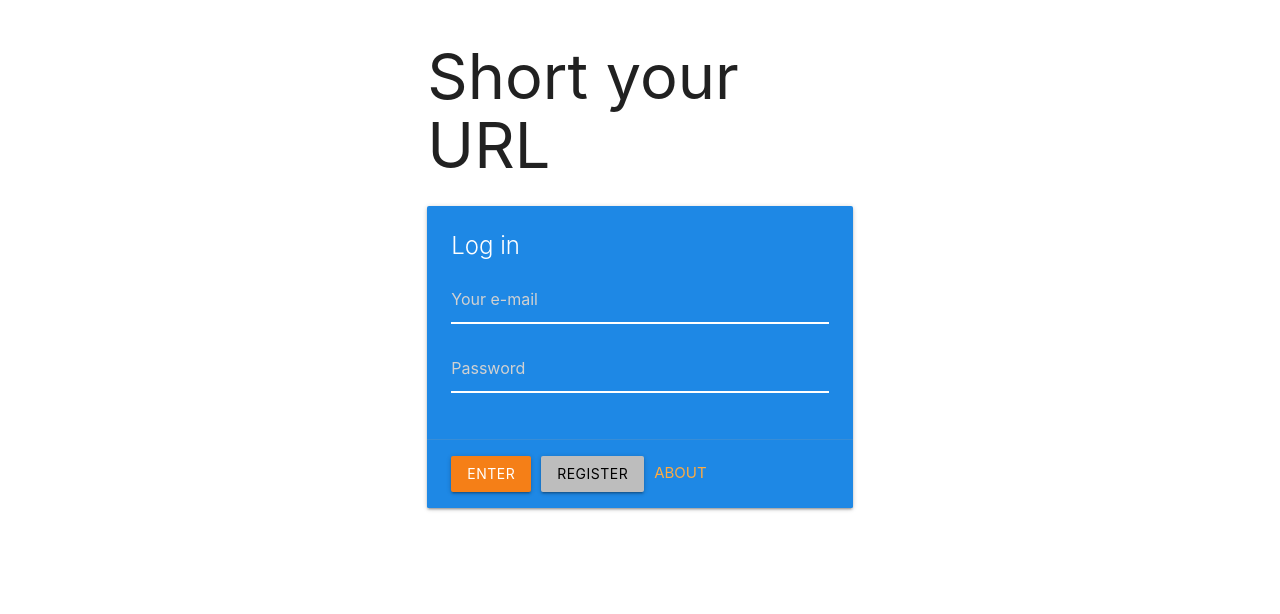
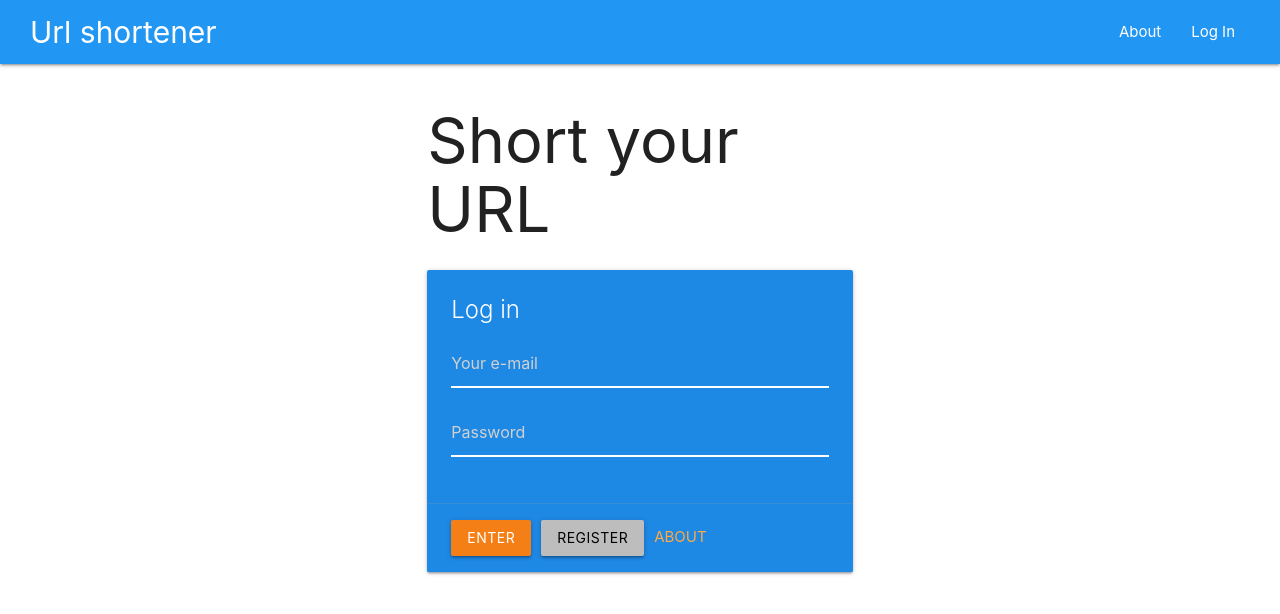
Before and after one commit to decss/MERN-url-shortener, a React (Create React App) app in the folder client/: page / in a window 1280 px wide. Shown: the top 614 px of the page. Built offline with nearby package versions, Linux system fonts and the light colour scheme.

Commit message:
Fix: navbar for auth adnd guest

```diff
--- a/client/src/App.js
+++ b/client/src/App.js
@@ -1,12 +1,13 @@
 // import logo from './logo.svg'
 
 import React from 'react'
-import {BrowserRouter as Router} from "react-router-dom";
+import {BrowserRouter as Router, NavLink} from "react-router-dom";
 import {useRoutes} from "./routes"
 import {useAuth} from "./hooks/auth.hook";
 import {AuthContext} from "./context/AuthContext";
 import 'materialize-css'
 import {Navbar} from "./components/Navbar";
+
 
 function App() {
     const {token, login, logout, userId} = useAuth()
@@ -16,7 +17,18 @@ function App() {
     return (
         <AuthContext.Provider value={{token, login, logout, userId, isAuthenticated}}>
             <Router>
-                {isAuthenticated && <Navbar/>}
+                <nav>
+                    <div className="nav-wrapper blue darket-1" style={{padding: '0 2rem'}}>
+                        <span style={{fontSize: '2rem'}}>Url shortener</span>
+                        {isAuthenticated
+                            ? <Navbar/>
+                            : <ul id="nav-mobile" className="right hide-on-small-only">
+                                <li><NavLink to="/about">About</NavLink></li>
+                                <li><NavLink to="/login">Log In</NavLink></li>
+                            </ul>
+                        }
+                    </div>
+                </nav>
                 <div className="container">
                     {routes}
                 </div>
--- a/client/src/components/Navbar.js
+++ b/client/src/components/Navbar.js
@@ -12,15 +12,10 @@ export const Navbar = () => {
         history.push('/')
     }
     return (
-        <nav>
-            <div className="nav-wrapper blue darket-1" style={{padding: '0 2rem'}}>
-                <span className="brand-logo">Url shortener</span>
-                <ul id="nav-mobile" className="right hide-on-med-and-down">
-                    <li><NavLink to="/create">Create</NavLink></li>
-                    <li><NavLink to="/links">My Links</NavLink></li>
-                    <li><a href="/logout" onClick={logoutHandler}>Logout</a></li>
-                </ul>
-            </div>
-        </nav>
+        <ul id="nav-mobile" className="right hide-on-small-only">
+            <li><NavLink to="/create">Create</NavLink></li>
+            <li><NavLink to="/links">My Links</NavLink></li>
+            <li><a href="/logout" onClick={logoutHandler}>Logout</a></li>
+        </ul>
     )
 }
--- a/client/src/pages/AuthPage.js
+++ b/client/src/pages/AuthPage.js
@@ -38,7 +38,7 @@ export const AuthPage = () => {
 
     return (
         <div className="row">
-            <div className="col s6 offset-s3">
+            <div className="col s12 m8 offset-m2 xl6 offset-xl3">
                 <h1>Short your URL</h1>
                 <div className="card blue darken-1">
                     <div className="card-content white-text">
```
